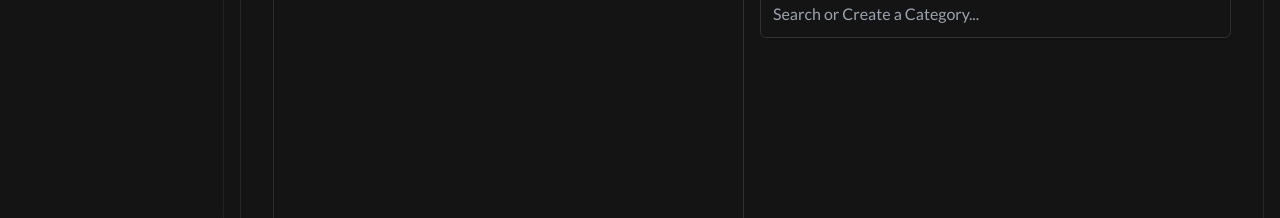
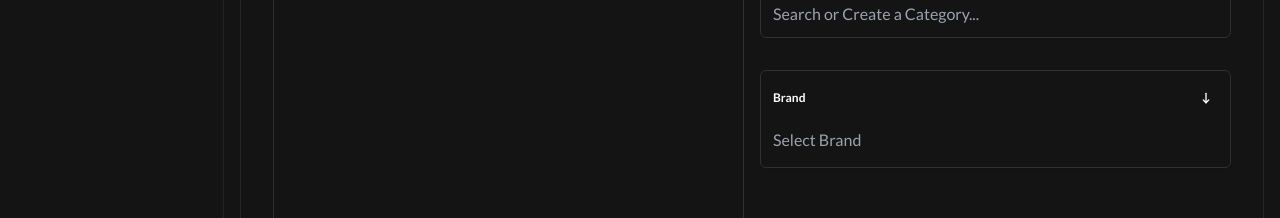
Before and after one commit to MohamedBechirMejri/b-commerce, a Next.js app: page /admin/products/new in a window 1280 px wide. Shown: the part 458-676 px from the top of the page. Built offline with nearby package versions, Linux system fonts and the light colour scheme.

Commit message:
add select component

```diff
--- a/app/admin/(ui)/Select.tsx
+++ b/app/admin/(ui)/Select.tsx
@@ -1,22 +1,18 @@
 import { AnimatePresence, motion } from "framer-motion";
-import { useState } from "react";
-import {
-  TbSquareRounded,
-  TbSquareRoundedCheckFilled,
-  TbSquareRoundedXFilled,
-} from "react-icons/tb";
+import { useEffect, useState } from "react";
+import { TbArrowNarrowDown } from "react-icons/tb";
 
 export default function Select({
   options,
-  selected = [],
+  selected = "",
   setSelected,
   label = "",
   placeholder = "Search...",
   onCreate = () => {},
 }: {
   options: { id: string; name: string }[];
-  selected: string[];
-  setSelected: (arg0: string[]) => void;
+  selected: string;
+  setSelected: (arg0: string) => void;
   label?: string;
   placeholder?: string;
   onCreate?: (arg0: string) => void;
@@ -24,73 +20,43 @@ export default function Select({
   const [isFocused, setIsFocused] = useState(false);
   const [search, setSearch] = useState("");
 
-  // only close the dropdown if the user clicks outside of it
-  const handleBlur = (e: {
-    currentTarget: { contains: (arg0: any) => any };
-    relatedTarget: any;
-  }) => {
-    if (!e.currentTarget.contains(e.relatedTarget)) setIsFocused(false);
-  };
-
   const handleSelect = (option: { id: string; name: string }) => {
-    if (selected.includes(option.id))
-      setSelected(selected.filter(id => id !== option.id));
-    else setSelected([...selected, option.id]);
+    setSelected(option.id);
+    setIsFocused(false);
+    setSearch("");
   };
 
   return (
     <motion.div
-      className="relative grid max-w-xl grid-rows-2 rounded-md shadow-sm"
+      className="relative grid max-w-xl grid-rows-[.75fr,1fr] rounded-md shadow-sm"
       initial={{ border: "1px solid #303030" }}
       animate={{
         border: isFocused ? "1px solid #6d28d9" : "1px solid #303030",
       }}
       transition={{ duration: 0.1 }}
       onFocus={() => setIsFocused(true)}
-      onBlur={handleBlur}
+      onBlur={() => setIsFocused(false)}
     >
-      <motion.div className="flex flex-wrap items-center w-full gap-2 p-3 pb-1">
-        <label className="text-xs font-bold">{label}:</label>
-        {selected.map(id => (
-          <motion.div
-            key={id}
-            initial={{
-              opacity: 0,
-              scale: 0.9,
-              y: 5,
-              backgroundColor: "#6d28d9",
-            }}
-            animate={{ opacity: 1, scale: 1, y: 0 }}
-            whileHover={{ backgroundColor: "#6d28d9aa" }}
-            whileTap={{ backgroundColor: "#6d28d955" }}
-            transition={{ duration: 0.2 }}
-            className="flex items-center gap-1 p-1 px-2 text-sm font-semibold rounded-md cursor-pointer w-max"
-            onClick={() =>
-              setSelected(selected.filter(option => option !== id))
-            }
-          >
-            {options.find(option => option.id === id)?.name}
-            <TbSquareRoundedXFilled />
-          </motion.div>
-        ))}
-        <div className="w-0 py-4 opacity-0" />
+      <motion.div className="flex flex-wrap items-center justify-between w-full gap-2 p-3 pb-0 pr-4">
+        <label className="text-xs font-bold">{label}</label>
+        <TbArrowNarrowDown />
       </motion.div>
 
       <motion.input
         className="relative z-10 w-full h-full px-3 text-gray-400 bg-transparent border-none outline-none"
         type="search"
-        placeholder={placeholder}
+        placeholder={options.find(x => x.id === selected)?.name || placeholder}
         value={search}
         onChange={e => setSearch(e.target.value)}
       />
       <AnimatePresence>
         {isFocused && (
           <motion.ul
-            className="absolute left-0 z-20 w-full overflow-y-scroll border rounded-md shadow-md bg-violet-500 max-h-64 top-full border-violet-900"
+            className="absolute left-0 z-20 w-full overflow-y-scroll border rounded-md shadow-md max-h-64 top-full border-violet-900 bg-violet-500"
             initial={{ opacity: 0, y: 0 }}
             animate={{ opacity: 1, y: 15 }}
             exit={{ opacity: 0, y: 0 }}
-            transition={{ duration: 0.1 }}
+            transition={{ duration: 0.2 }}
           >
             {options.map(option =>
               option.name.includes(search) ? (
@@ -101,20 +67,9 @@ export default function Select({
                   whileHover={{ backgroundColor: "#333" }}
                   whileTap={{ backgroundColor: "#444" }}
                   transition={{ duration: 0.1 }}
-                  tabIndex={0}
-                  role="checkbox"
-                  aria-checked={selected.includes(option.id)}
                   onClick={() => handleSelect(option)}
                 >
                   {option.name}
-
-                  <i className="text-violet-400">
-                    {selected.includes(option.id) ? (
-                      <TbSquareRoundedCheckFilled />
-                    ) : (
-                      <TbSquareRounded className="block text-violet-400" />
-                    )}
-                  </i>
                 </motion.li>
               ) : null
             )}
--- a/app/admin/products/(product)/Details.tsx
+++ b/app/admin/products/(product)/Details.tsx
@@ -1,6 +1,7 @@
 import type { Product } from "~/types/Product";
 
 import useCategories from "~/lib/hooks/useCategories";
+import useBrands from "~/lib/hooks/useBrands";
 import { Input, Textarea, Select, SelectMultiple } from "../../(ui)/index";
 
 export default function Details({
@@ -11,6 +12,7 @@ export default function Details({
   setProduct: React.Dispatch<React.SetStateAction<Product>>;
 }) {
   const { categories, addCategory } = useCategories();
+  const { brands, addBrand } = useBrands();
 
   return (
     <div className="flex flex-col w-full min-h-full gap-4 p-8 mx-auto border rounded-md border-zinc-800 max-w-7xl">
@@ -66,6 +68,14 @@ export default function Details({
             placeholder={"Search or Create a Category..."}
             onCreate={addCategory}
           />
+          <Select
+            label={"Brand"}
+            options={brands}
+            selected={product.brand}
+            setSelected={brand => setProduct({ ...product, brand })}
+            placeholder={"Select Brand"}
+            onCreate={addBrand}
+          />
         </div>
       </div>
     </div>
```
